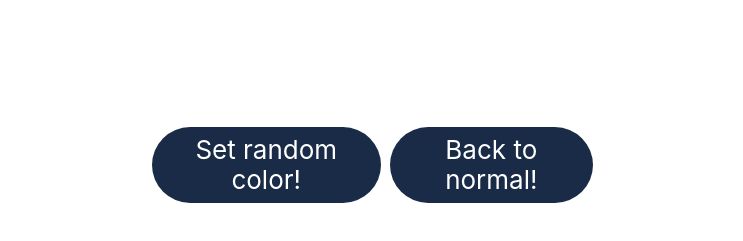
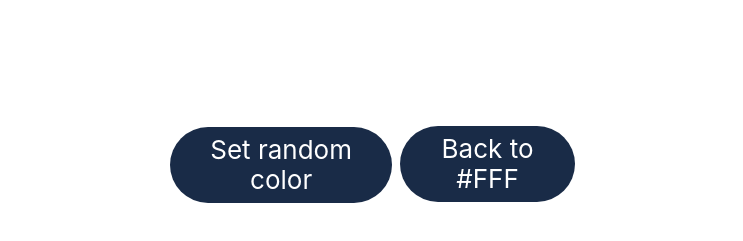
Before and after one commit to BackinR2D2/Bg-Colors, a plain HTML site: page index.html in a window 1280 px wide. Shown: the part 277-518 px from the top of the page, without its empty margins (268-1011 px from the left). Drawn offline with nearby package versions, Linux system fonts and the light colour scheme; some packages are replaced by stand-ins of ours; a script that the page names is missing.

Commit message:
removing on hover button style and changing button text

```diff
--- a/index.html
+++ b/index.html
@@ -22,10 +22,10 @@
         </div>
         <div class="button-wrapper">
             <div class="fiftyLEFT">
-                <button type="submit" class="submit" value="submit" name="submit_button">Set random color!</button>
+                <button type="submit" class="submit" value="submit" name="submit_button">Set random color</button>
             </div>
             <div class="fiftyRIGHT">
-                <button class="submit" value="show" name="show_button">Back to normal!</button>
+                <button class="submit" value="show" name="show_button">Back to #FFF</button>
             </div>
         </div>
     </div>
--- a/public/style.css
+++ b/public/style.css
@@ -15,11 +15,6 @@ button.submit {
     z-index: 1;
     position: relative;
     outline: none;
-    }
-
-  button.submit:hover {
-    color: #fff;
-    background: black;
     }
 
   button.submit {
```
